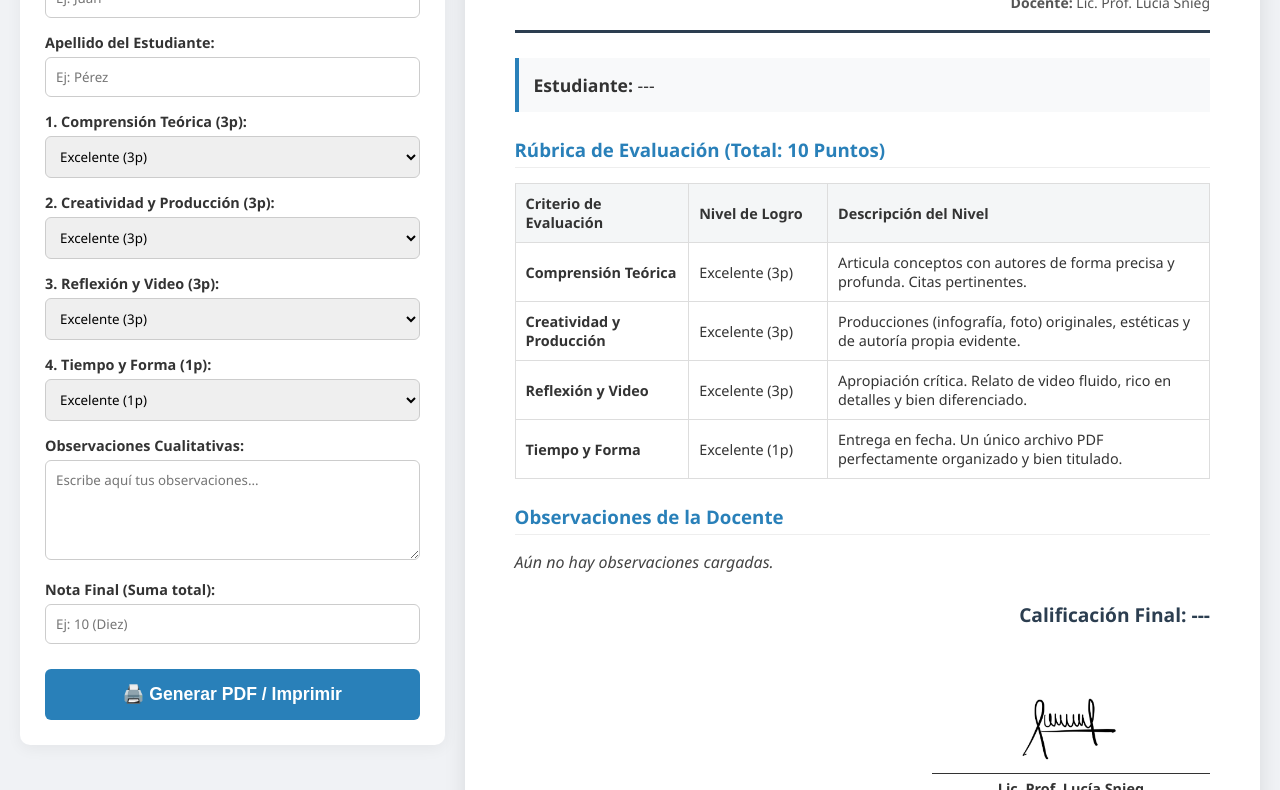
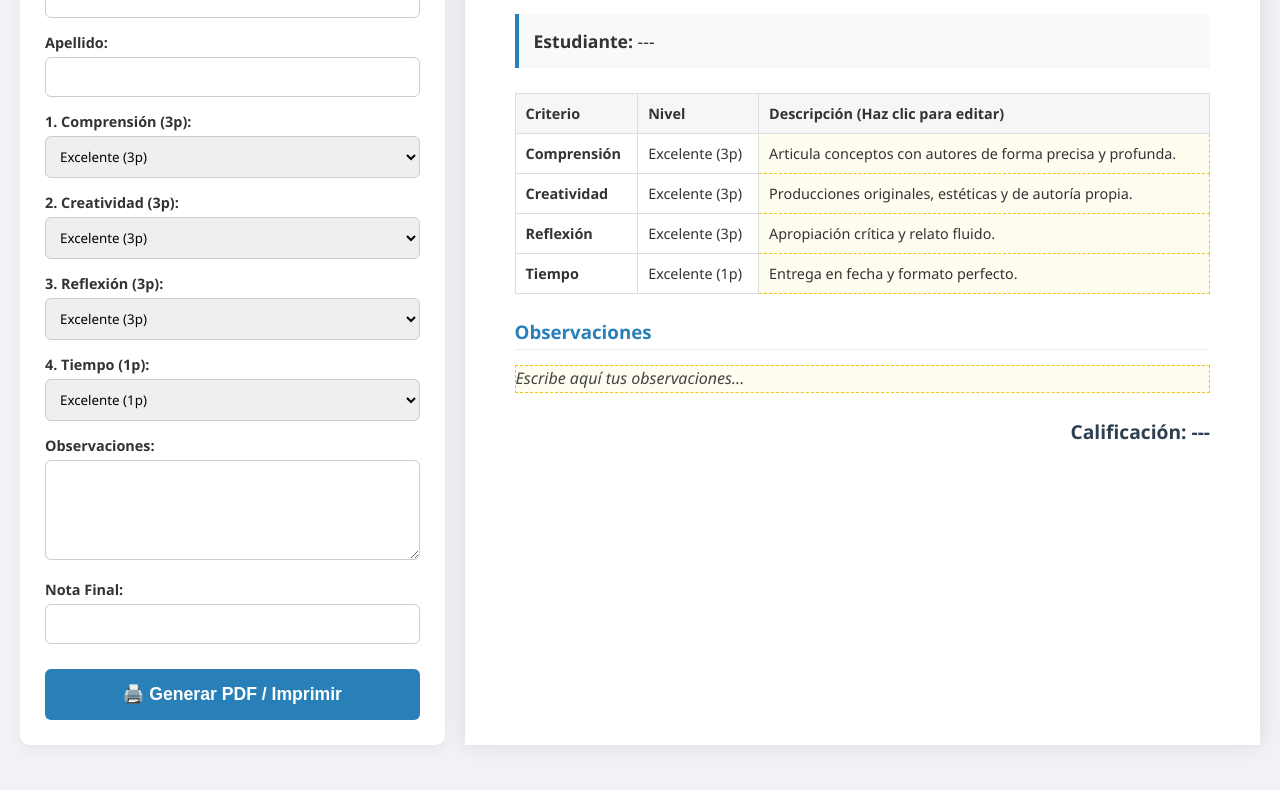
Before and after one commit to lsnieg-design/nomade, a plain HTML site: page raspanti/retroalimentacion.html in a window 1280 px wide. Shown: the part 144-934 px from the top of the page. After the commit the page ends 909 px from the top, so only its background shows below. Drawn offline with Linux system fonts and the light colour scheme.

Commit message:
Update retroalimentacion.html

```diff
--- a/raspanti/retroalimentacion.html
+++ b/raspanti/retroalimentacion.html
@@ -6,142 +6,47 @@
     <title>Generador de Retroalimentación | Lic. Lucía Snieg</title>
     <style>
         /* --- ESTILOS GENERALES Y FORMULARIO --- */
-        body {
-            font-family: 'Segoe UI', Tahoma, Geneva, Verdana, sans-serif;
-            background-color: #f0f2f5;
-            margin: 0;
-            padding: 20px;
-            color: #333;
-        }
-        .contenedor {
-            display: flex;
-            gap: 20px;
-            max-width: 1300px; /* Un poco más ancho para la nueva tabla */
-            margin: 0 auto;
-        }
-        .panel-controles {
-            width: 35%;
-            background: white;
-            padding: 25px;
-            border-radius: 10px;
-            box-shadow: 0 4px 15px rgba(0,0,0,0.05);
-            height: fit-content;
-        }
+        body { font-family: 'Segoe UI', Tahoma, Geneva, Verdana, sans-serif; background-color: #f0f2f5; margin: 0; padding: 20px; color: #333; }
+        .contenedor { display: flex; gap: 20px; max-width: 1300px; margin: 0 auto; }
+        .panel-controles { width: 35%; background: white; padding: 25px; border-radius: 10px; box-shadow: 0 4px 15px rgba(0,0,0,0.05); height: fit-content; }
         h2 { margin-top: 0; color: #2c3e50; }
         .form-group { margin-bottom: 15px; }
         label { display: block; font-weight: 600; margin-bottom: 5px; font-size: 0.9rem; }
-        input, textarea, select {
-            width: 100%;
-            padding: 10px;
-            box-sizing: border-box;
-            border: 1px solid #ccc;
-            border-radius: 6px;
-            font-family: inherit;
-        }
+        input, textarea, select { width: 100%; padding: 10px; box-sizing: border-box; border: 1px solid #ccc; border-radius: 6px; font-family: inherit; }
         textarea { resize: vertical; min-height: 100px; }
-        button {
-            width: 100%;
-            background-color: #2980b9;
-            color: white;
-            padding: 15px;
-            border: none;
-            border-radius: 6px;
-            font-size: 1.1rem;
-            font-weight: bold;
-            cursor: pointer;
-            transition: 0.3s;
-            margin-top: 10px;
-        }
+        button { width: 100%; background-color: #2980b9; color: white; padding: 15px; border: none; border-radius: 6px; font-size: 1.1rem; font-weight: bold; cursor: pointer; transition: 0.3s; margin-top: 10px; }
         button:hover { background-color: #1a5276; }
 
         /* --- ESTILOS DEL PDF / REPORTE --- */
-        .panel-reporte {
-            width: 65%;
-            background: white;
-            padding: 40px 50px;
-            box-shadow: 0 0 20px rgba(0,0,0,0.1);
-            background-color: #fff;
-        }
-        .header-institucional {
-            display: flex;
-            justify-content: space-between;
-            align-items: center;
-            border-bottom: 3px solid #2c3e50;
-            padding-bottom: 15px;
-            margin-bottom: 25px;
-        }
-        .logo-placeholder {
-            max-width: 120px;
-            max-height: 80px;
-            object-fit: contain;
-        }
+        .panel-reporte { width: 65%; background: white; padding: 40px 50px; box-shadow: 0 0 20px rgba(0,0,0,0.1); }
+        .header-institucional { display: flex; justify-content: space-between; align-items: center; border-bottom: 3px solid #2c3e50; padding-bottom: 15px; margin-bottom: 25px; }
+        .logo-placeholder { max-width: 120px; max-height: 80px; object-fit: contain; }
         .datos-encabezado { text-align: right; }
         .datos-encabezado h1 { margin: 0; font-size: 22px; color: #2c3e50; text-transform: uppercase; }
         .datos-encabezado p { margin: 3px 0; font-size: 14px; color: #555; }
-
-        .datos-alumno {
-            background-color: #f8f9fa;
-            padding: 15px;
-            border-left: 4px solid #2980b9;
-            margin-bottom: 25px;
-            font-size: 1.1rem;
-        }
+        .datos-alumno { background-color: #f8f9fa; padding: 15px; border-left: 4px solid #2980b9; margin-bottom: 25px; font-size: 1.1rem; }
         .seccion-titulo { border-bottom: 1px solid #eee; padding-bottom: 5px; color: #2980b9; margin-bottom: 15px; }
-
         table { width: 100%; border-collapse: collapse; margin-bottom: 25px; }
         th, td { border: 1px solid #ddd; padding: 10px; text-align: left; font-size: 0.9rem; }
         th { background-color: #f4f6f7; color: #333; }
-        th:nth-child(1) { width: 25%; }
-        th:nth-child(2) { width: 20%; }
-        th:nth-child(3) { width: 55%; }
 
-        .observaciones-box {
-            font-style: italic;
-            color: #444;
-            line-height: 1.6;
-            margin-bottom: 25px;
-            white-space: pre-wrap;
-        }
+        /* Estilo para las celdas editables */
+        [contenteditable="true"] { background-color: #fffdf0; border: 1px dashed #f1c40f; cursor: text; }
+        [contenteditable="true"]:focus { outline: 2px solid #2980b9; background-color: white; }
 
-        .nota-final {
-            font-size: 1.2rem;
-            font-weight: bold;
-            text-align: right;
-            margin-bottom: 40px;
-            color: #2c3e50;
-        }
+        .observaciones-box { font-style: italic; color: #444; line-height: 1.6; margin-bottom: 25px; white-space: pre-wrap; }
+        .nota-final { font-size: 1.2rem; font-weight: bold; text-align: right; margin-bottom: 40px; color: #2c3e50; }
+        .firmas-container { display: flex; justify-content: flex-end; margin-top: 60px; }
+        .firma-box { width: 40%; text-align: center; }
+        .img-firma-sello { height: 80px; object-fit: contain; }
+        .linea-firma { border-top: 1px solid #333; padding-top: 5px; font-size: 0.9rem; }
 
-        .firmas-container {
-            display: flex;
-            justify-content: flex-end;
-            margin-top: 60px;
-        }
-        .firma-box {
-            width: 40%;
-            text-align: center;
-            display: flex;
-            flex-direction: column;
-            align-items: center;
-        }
-        .img-firma-sello {
-            height: 80px;
-            object-fit: contain;
-            margin-bottom: 5px;
-        }
-        .linea-firma {
-            border-top: 1px solid #333;
-            width: 100%;
-            padding-top: 5px;
-            font-size: 0.9rem;
-            color: #333;
-        }
-
-        /* --- MAGIA DE IMPRESIÓN --- */
         @media print {
             body { background-color: white; padding: 0; }
             .contenedor { display: block; }
             .panel-controles { display: none; }
-            .panel-reporte { width: 100%; box-shadow: none; padding: 0; margin: 0; }
+            .panel-reporte { width: 100%; box-shadow: none; padding: 0; }
+            [contenteditable="true"] { border: none; background-color: transparent; }
             @page { margin: 1.5cm; }
         }
     </style>
@@ -149,202 +54,61 @@
 <body onload="actualizarPrevio()">
 
 <div class="contenedor">
-    <!-- PANEL IZQUIERDO: FORMULARIO -->
     <div class="panel-controles">
         <h2>Cargar Datos</h2>
-
-        <div class="form-group">
-            <label>Nombre del Estudiante:</label>
-            <input type="text" id="inNombre" placeholder="Ej: Juan" oninput="actualizarPrevio()">
-        </div>
-        <div class="form-group">
-            <label>Apellido del Estudiante:</label>
-            <input type="text" id="inApellido" placeholder="Ej: Pérez" oninput="actualizarPrevio()">
-        </div>
-
-        <div class="form-group">
-            <label>1. Comprensión Teórica (3p):</label>
-            <select id="inRub1" onchange="actualizarPrevio()">
-                <option value="Excelente (3p)">Excelente (3p)</option>
-                <option value="Bueno (2.25p)">Bueno (2.25p)</option>
-                <option value="Suficiente (1.5p)">Suficiente (1.5p)</option>
-                <option value="Insuficiente (0.5p)">Insuficiente (0.5p)</option>
-            </select>
-        </div>
-
-        <div class="form-group">
-            <label>2. Creatividad y Producción (3p):</label>
-            <select id="inRub2" onchange="actualizarPrevio()">
-                <option value="Excelente (3p)">Excelente (3p)</option>
-                <option value="Bueno (2.25p)">Bueno (2.25p)</option>
-                <option value="Suficiente (1.5p)">Suficiente (1.5p)</option>
-                <option value="Insuficiente (0.5p)">Insuficiente (0.5p)</option>
-            </select>
-        </div>
-
-        <div class="form-group">
-            <label>3. Reflexión y Video (3p):</label>
-            <select id="inRub3" onchange="actualizarPrevio()">
-                <option value="Excelente (3p)">Excelente (3p)</option>
-                <option value="Bueno (2.25p)">Bueno (2.25p)</option>
-                <option value="Suficiente (1.5p)">Suficiente (1.5p)</option>
-                <option value="Insuficiente (0.5p)">Insuficiente (0.5p)</option>
-            </select>
-        </div>
-
-        <div class="form-group">
-            <label>4. Tiempo y Forma (1p):</label>
-            <select id="inRub4" onchange="actualizarPrevio()">
-                <option value="Excelente (1p)">Excelente (1p)</option>
-                <option value="Bueno (0.75p)">Bueno (0.75p)</option>
-                <option value="Suficiente (0.5p)">Suficiente (0.5p)</option>
-                <option value="Insuficiente (0.25p)">Insuficiente (0.25p)</option>
-            </select>
-        </div>
-
-        <div class="form-group">
-            <label>Observaciones Cualitativas:</label>
-            <textarea id="inObs" placeholder="Escribe aquí tus observaciones..." oninput="actualizarPrevio()"></textarea>
-        </div>
-
-        <div class="form-group">
-            <label>Nota Final (Suma total):</label>
-            <input type="text" id="inNota" placeholder="Ej: 10 (Diez)" oninput="actualizarPrevio()">
-        </div>
-
+        <div class="form-group"><label>Nombre:</label><input type="text" id="inNombre" oninput="actualizarPrevio()"></div>
+        <div class="form-group"><label>Apellido:</label><input type="text" id="inApellido" oninput="actualizarPrevio()"></div>
+        <div class="form-group"><label>1. Comprensión (3p):</label><select id="inRub1" onchange="actualizarPrevio()"><option value="Excelente (3p)">Excelente (3p)</option><option value="Bueno (2.25p)">Bueno (2.25p)</option><option value="Suficiente (1.5p)">Suficiente (1.5p)</option><option value="Insuficiente (0.5p)">Insuficiente (0.5p)</option></select></div>
+        <div class="form-group"><label>2. Creatividad (3p):</label><select id="inRub2" onchange="actualizarPrevio()"><option value="Excelente (3p)">Excelente (3p)</option><option value="Bueno (2.25p)">Bueno (2.25p)</option><option value="Suficiente (1.5p)">Suficiente (1.5p)</option><option value="Insuficiente (0.5p)">Insuficiente (0.5p)</option></select></div>
+        <div class="form-group"><label>3. Reflexión (3p):</label><select id="inRub3" onchange="actualizarPrevio()"><option value="Excelente (3p)">Excelente (3p)</option><option value="Bueno (2.25p)">Bueno (2.25p)</option><option value="Suficiente (1.5p)">Suficiente (1.5p)</option><option value="Insuficiente (0.5p)">Insuficiente (0.5p)</option></select></div>
+        <div class="form-group"><label>4. Tiempo (1p):</label><select id="inRub4" onchange="actualizarPrevio()"><option value="Excelente (1p)">Excelente (1p)</option><option value="Bueno (0.75p)">Bueno (0.75p)</option><option value="Suficiente (0.5p)">Suficiente (0.5p)</option><option value="Insuficiente (0.25p)">Insuficiente (0.25p)</option></select></div>
+        <div class="form-group"><label>Observaciones:</label><textarea id="inObs" oninput="actualizarPrevio()"></textarea></div>
+        <div class="form-group"><label>Nota Final:</label><input type="text" id="inNota" oninput="actualizarPrevio()"></div>
         <button onclick="window.print()">🖨️ Generar PDF / Imprimir</button>
     </div>
 
-    <!-- PANEL DERECHO: VISTA PREVIA (Lo que se imprime) -->
-    <div class="panel-reporte" id="hoja-impresion">
-
+    <div class="panel-reporte">
         <div class="header-institucional">
-            <img src="logo.jpg" alt="Logo Institucional" class="logo-placeholder">
-            <div class="datos-encabezado">
-                <h1>Retroalimentación Parcial 1</h1>
-                <p><strong>Materia:</strong> Cultura Digital y Educación</p>
-                <p><strong>Año:</strong> 2026</p>
-                <p><strong>Docente:</strong> Lic. Prof. Lucía Snieg</p>
-            </div>
+            <img src="logo.jpg" alt="Logo" class="logo-placeholder">
+            <div class="datos-encabezado"><h1>Retroalimentación Parcial 1</h1><p>Materia: Cultura Digital y Educación | 2026</p></div>
         </div>
-
-        <div class="datos-alumno">
-            <strong>Estudiante:</strong> <span id="outNombre">---</span> <span id="outApellido"></span>
-        </div>
-
-        <h3 class="seccion-titulo">Rúbrica de Evaluación (Total: 10 Puntos)</h3>
+        <div class="datos-alumno"><strong>Estudiante:</strong> <span id="outNombre">---</span> <span id="outApellido"></span></div>
         <table>
-            <thead>
-                <tr>
-                    <th>Criterio de Evaluación</th>
-                    <th>Nivel de Logro</th>
-                    <th>Descripción del Nivel</th>
-                </tr>
-            </thead>
+            <thead><tr><th>Criterio</th><th>Nivel</th><th>Descripción (Haz clic para editar)</th></tr></thead>
             <tbody>
-                <tr>
-                    <td><strong>Comprensión Teórica</strong></td>
-                    <td id="outRub1Nivel">Excelente (3p)</td>
-                    <td id="outRub1Desc">---</td>
-                </tr>
-                <tr>
-                    <td><strong>Creatividad y Producción</strong></td>
-                    <td id="outRub2Nivel">Excelente (3p)</td>
-                    <td id="outRub2Desc">---</td>
-                </tr>
-                <tr>
-                    <td><strong>Reflexión y Video</strong></td>
-                    <td id="outRub3Nivel">Excelente (3p)</td>
-                    <td id="outRub3Desc">---</td>
-                </tr>
-                <tr>
-                    <td><strong>Tiempo y Forma</strong></td>
-                    <td id="outRub4Nivel">Excelente (1p)</td>
-                    <td id="outRub4Desc">---</td>
-                </tr>
+                <tr><td><strong>Comprensión</strong></td><td id="outRub1Nivel"></td><td id="outRub1Desc" contenteditable="true"></td></tr>
+                <tr><td><strong>Creatividad</strong></td><td id="outRub2Nivel"></td><td id="outRub2Desc" contenteditable="true"></td></tr>
+                <tr><td><strong>Reflexión</strong></td><td id="outRub3Nivel"></td><td id="outRub3Desc" contenteditable="true"></td></tr>
+                <tr><td><strong>Tiempo</strong></td><td id="outRub4Nivel"></td><td id="outRub4Desc" contenteditable="true"></td></tr>
             </tbody>
         </table>
-
-        <h3 class="seccion-titulo">Observaciones de la Docente</h3>
-        <div class="observaciones-box" id="outObs">
-            Aún no hay observaciones cargadas.
-        </div>
-
-        <div class="nota-final">
-            Calificación Final: <span id="outNota">---</span>
-        </div>
-
-        <div class="firmas-container">
-            <div class="firma-box">
-                <img src="firma.png" alt="Firma de la docente" class="img-firma-sello">
-                <div class="linea-firma">
-                    <strong>Lic. Prof. Lucía Snieg</strong>
-                </div>
-            </div>
-        </div>
-
+        <h3 class="seccion-titulo">Observaciones</h3>
+        <div class="observaciones-box" id="outObs" contenteditable="true"></div>
+        <div class="nota-final">Calificación: <span id="outNota">---</span></div>
     </div>
 </div>
 
 <script>
-    // Base de datos de la rúbrica para autocompletar la tabla
-    const descriptores = {
-        rub1: {
-            "Excelente (3p)": "Articula conceptos con autores de forma precisa y profunda. Citas pertinentes.",
-            "Bueno (2.25p)": "Menciona autores adecuadamente. Relación teórica clara pero menos profunda.",
-            "Suficiente (1.5p)": "Menciona autores de forma superficial o aislada.",
-            "Insuficiente (0.5p)": "No utiliza bibliografía o presenta errores conceptuales graves."
-        },
-        rub2: {
-            "Excelente (3p)": "Producciones (infografía, foto) originales, estéticas y de autoría propia evidente.",
-            "Bueno (2.25p)": "Producciones completas y prolijas. Cumple bien con lo solicitado.",
-            "Suficiente (1.5p)": "Producciones básicas. La foto o collage son poco claros o genéricos.",
-            "Insuficiente (0.5p)": "No realiza las producciones o utiliza material directo de internet."
-        },
-        rub3: {
-            "Excelente (3p)": "Apropiación crítica. Relato de video fluido, rico en detalles y bien diferenciado.",
-            "Bueno (2.25p)": "Reflexión personal honesta. El video cumple con el sentido de la consigna.",
-            "Suficiente (1.5p)": "Reflexión mínima. Anécdotas o video muy breves/desconectados.",
-            "Insuficiente (0.5p)": "No incluye reflexión personal ni anécdotas en video."
-        },
-        rub4: {
-            "Excelente (1p)": "Entrega en fecha. Un único archivo PDF perfectamente organizado y bien titulado.",
-            "Bueno (0.75p)": "Entrega en fecha. Archivo único con detalles menores de desorden.",
-            "Suficiente (0.5p)": "Entrega fuera de término (con aviso) o formato de archivo incorrecto.",
-            "Insuficiente (0.25p)": "Entrega muy tardía, desorganizada o en múltiples archivos."
-        }
+    const db = {
+        rub1: {"Excelente (3p)": "Articula conceptos con autores de forma precisa y profunda.", "Bueno (2.25p)": "Menciona autores adecuadamente. Relación clara.", "Suficiente (1.5p)": "Menciona autores de forma superficial.", "Insuficiente (0.5p)": "No utiliza bibliografía o presenta errores."},
+        rub2: {"Excelente (3p)": "Producciones originales, estéticas y de autoría propia.", "Bueno (2.25p)": "Producciones completas y prolijas.", "Suficiente (1.5p)": "Producciones básicas o genéricas.", "Insuficiente (0.5p)": "No realiza producciones o usa material ajeno."},
+        rub3: {"Excelente (3p)": "Apropiación crítica y relato fluido.", "Bueno (2.25p)": "Reflexión personal honesta.", "Suficiente (1.5p)": "Reflexión mínima o breve.", "Insuficiente (0.5p)": "No incluye reflexión personal."},
+        rub4: {"Excelente (1p)": "Entrega en fecha y formato perfecto.", "Bueno (0.75p)": "Entrega en fecha con detalles menores.", "Suficiente (0.5p)": "Entrega fuera de término.", "Insuficiente (0.25p)": "Entrega muy tardía o desorganizada."}
     };
 
     function actualizarPrevio() {
-        // Datos del estudiante
         document.getElementById('outNombre').innerText = document.getElementById('inNombre').value || "---";
         document.getElementById('outApellido').innerText = document.getElementById('inApellido').value || "";
 
-        // Rúbrica 1
-        let r1 = document.getElementById('inRub1').value;
-        document.getElementById('outRub1Nivel').innerText = r1;
-        document.getElementById('outRub1Desc').innerText = descriptores.rub1[r1];
+        ['rub1','rub2','rub3','rub4'].forEach((r, i) => {
+            let sel = document.getElementById('in' + r.charAt(0).toUpperCase() + r.slice(1));
+            document.getElementById('out' + r.charAt(0).toUpperCase() + r.slice(1) + 'Nivel').innerText = sel.value;
+            document.getElementById('out' + r.charAt(0).toUpperCase() + r.slice(1) + 'Desc').innerText = db[r][sel.value];
+        });
 
-        // Rúbrica 2
-        let r2 = document.getElementById('inRub2').value;
-        document.getElementById('outRub2Nivel').innerText = r2;
-        document.getElementById('outRub2Desc').innerText = descriptores.rub2[r2];
-
-        // Rúbrica 3
-        let r3 = document.getElementById('inRub3').value;
-        document.getElementById('outRub3Nivel').innerText = r3;
-        document.getElementById('outRub3Desc').innerText = descriptores.rub3[r3];
-
-        // Rúbrica 4
-        let r4 = document.getElementById('inRub4').value;
-        document.getElementById('outRub4Nivel').innerText = r4;
-        document.getElementById('outRub4Desc').innerText = descriptores.rub4[r4];
-
-        // Observaciones y Nota
-        document.getElementById('outObs').innerText = document.getElementById('inObs').value || "Aún no hay observaciones cargadas.";
+        document.getElementById('outObs').innerText = document.getElementById('inObs').value || "Escribe aquí tus observaciones...";
         document.getElementById('outNota').innerText = document.getElementById('inNota').value || "---";
     }
 </script>
-
 </body>
 </html>
```
